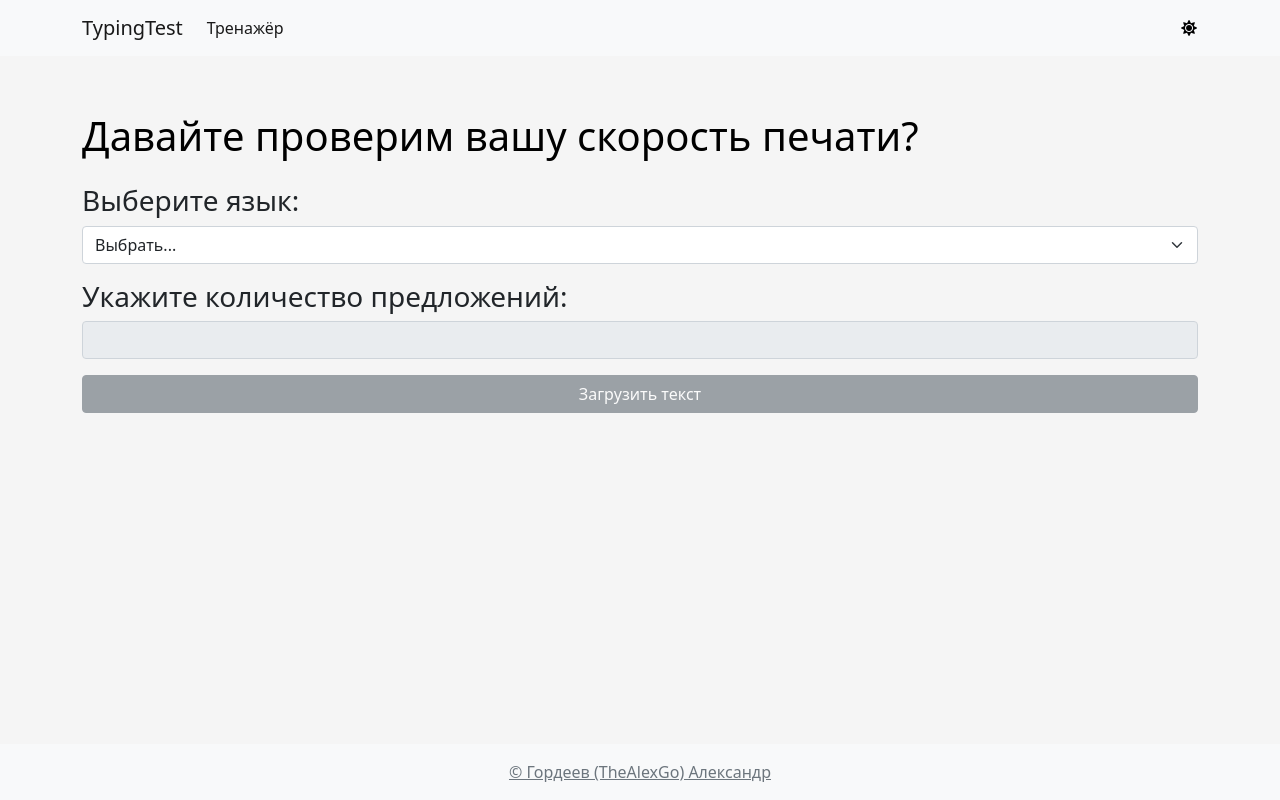
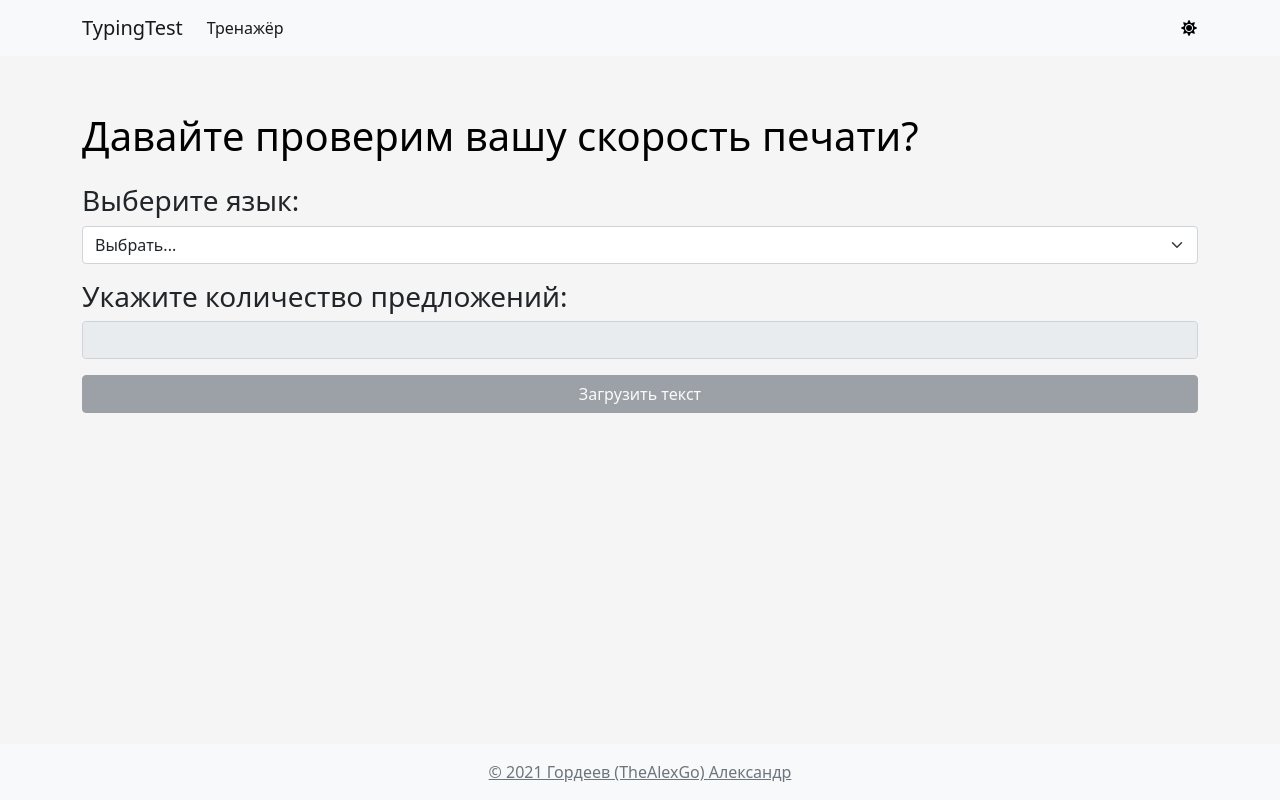
Before and after one commit to TheAlexGo/unipage, a React (Create React App) app: page / in a window 1280 px wide. Built offline with nearby package versions, Linux system fonts and the light colour scheme.

Commit message:
Корректировка финальных стилей

```diff
--- a/src/Main.scss
+++ b/src/Main.scss
@@ -106,7 +106,7 @@ section {
     .modal-header {
         background-color: #46485a;
     }
-    .modal-body, .modal-dialog {
+    .modal-body, .modal-content {
         background-color: #292e3c;
     }
     .modal-footer {
--- a/src/components/Footer.js
+++ b/src/components/Footer.js
@@ -6,7 +6,7 @@ const Footer = () => {
       <div className="row">
         <div className="col-12">
           <a href="https://portfolio.thealexgo.ru" target="_blank" rel="noreferrer" className="text-secondary">
-            &copy; Гордеев (TheAlexGo) Александр
+            &copy; 2021 Гордеев (TheAlexGo) Александр
           </a>
         </div>
       </div>
--- a/src/components/Results.js
+++ b/src/components/Results.js
@@ -28,12 +28,12 @@ export const Results = ({ accuracy, spm }) => {
     <div className="d-flex justify-content-between flex-column">
       <div className="container p-0">
         <div className="row">
-          <div className="col-6 col-md-12">
+          <div className="col-6 col-md-12 col-xl-6">
             <span>Точность: </span>
             <br/>
             <span>{accuracy}%</span>
           </div>
-          <div className="col-6 col-md-12">
+          <div className="col-6 col-md-12 col-xl-6">
             <span>Скорость: </span>
             <br/>
             <span>{spm} зн/мин.</span>
```
